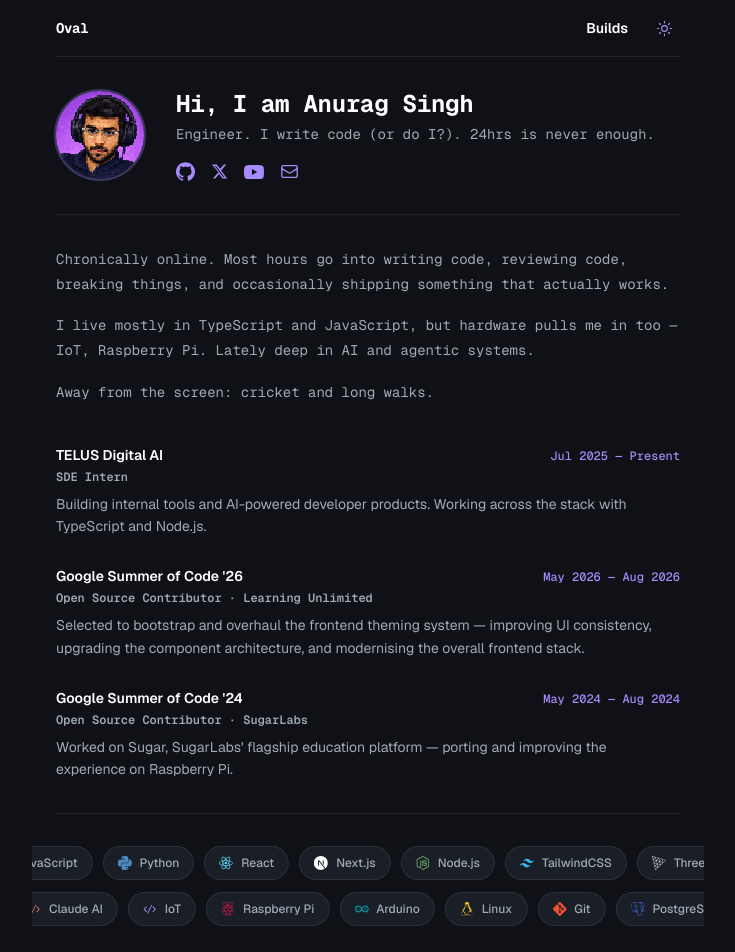
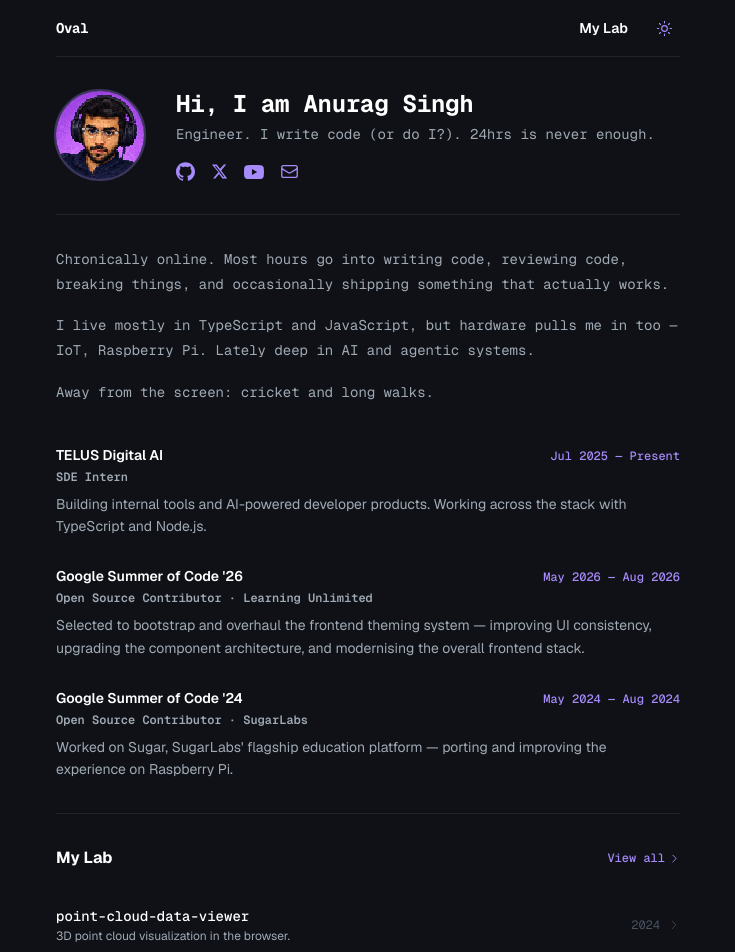
Before and after one commit to Oval17/oval-portfolio, a Next.js app: page / in a window 1280 px wide. Shown: the top 952 px of the page, without its empty margins (272-1007 px from the left). Built offline with nearby package versions, Linux system fonts and the light colour scheme.

Commit message:
feat: SVG favicon, My Lab rename, homepage lab preview section
Co-Authored-By: Claude Sonnet 4.6 <noreply@anthropic.com>

```diff
--- a/src/app/layout.tsx
+++ b/src/app/layout.tsx
@@ -12,7 +12,7 @@ export const metadata: Metadata = {
   authors: [{ name: "Anurag", url: "https://github.com/Oval17" }],
   twitter: { card: "summary", creator: "@Oval170" },
   icons: {
-    icon: "/avatar.png",
+    icon: "/favicon.svg",
   },
 };
 
--- a/src/app/page.tsx
+++ b/src/app/page.tsx
@@ -2,6 +2,7 @@ import Nav from "@/components/nav";
 import Hero from "@/components/hero";
 import About from "@/components/about";
 import TechStack from "@/components/tech-stack";
+import LabPreview from "@/components/lab-preview";
 import GithubActivity from "@/components/github-activity";
 import Footer from "@/components/footer";
 
@@ -12,6 +13,7 @@ export default function Home() {
       <main className="max-w-2xl mx-auto px-6 pb-8">
         <Hero />
         <About />
+        <LabPreview />
         <TechStack />
         <GithubActivity />
       </main>
--- a/src/app/work/page.tsx
+++ b/src/app/work/page.tsx
@@ -5,7 +5,7 @@ import { projects } from "@/lib/data";
 import type { Metadata } from "next";
 
 export const metadata: Metadata = {
-  title: "Builds — Anurag",
+  title: "My Lab — Anurag",
   description: "Everything I'm working on — projects, experiments, startups.",
 };
 
@@ -16,10 +16,10 @@ export default function WorkPage() {
       <main className="max-w-2xl mx-auto px-6 pb-8">
         <div className="py-10">
           <h1 className="text-2xl font-bold mb-2" style={{ color: "var(--text-1)", letterSpacing: "-0.02em" }}>
-            Builds
+            My Lab
           </h1>
           <p className="text-sm mb-10" style={{ color: "var(--text-2)" }}>
-            Everything I&apos;m working on — projects, experiments, startups, and whatever else grabs me.
+            Everything I am building — projects, experiments, startups, and whatever else grabs me.
           </p>
 
           <div>
--- /dev/null
+++ b/src/components/lab-preview.tsx
@@ -0,0 +1,64 @@
+import Link from "next/link";
+import { projects } from "@/lib/data";
+
+const VIOLET = "#a78bfa";
+
+export default function LabPreview() {
+  const featured = projects.slice(0, 3);
+
+  return (
+    <section className="py-8 border-t" style={{ borderColor: "var(--border)" }}>
+      <div className="flex items-center justify-between mb-6">
+        <h2 className="text-base font-bold" style={{ color: "var(--text-1)" }}>
+          My Lab
+        </h2>
+        <Link
+          href="/work"
+          className="text-xs font-mono font-medium transition-opacity hover:opacity-70 flex items-center gap-1"
+          style={{ color: VIOLET }}
+        >
+          View all
+          <svg viewBox="0 0 24 24" fill="none" stroke="currentColor" strokeWidth={2} width={11} height={11}>
+            <path strokeLinecap="round" strokeLinejoin="round" d="m8.25 4.5 7.5 7.5-7.5 7.5" />
+          </svg>
+        </Link>
+      </div>
+
+      <div className="space-y-1">
+        {featured.map((project) => (
+          <Link
+            key={project.slug}
+            href={`/work/${project.slug}`}
+            className="group flex items-center justify-between py-3 border-b transition-opacity hover:opacity-75"
+            style={{ borderColor: "var(--border)" }}
+          >
+            <div className="flex-1 min-w-0 mr-4">
+              <p
+                className="text-sm font-mono font-medium mb-0.5 group-hover:text-white transition-colors"
+                style={{ color: "var(--text-1)" }}
+              >
+                {project.name}
+              </p>
+              <p className="text-xs truncate" style={{ color: "var(--text-2)" }}>
+                {project.tagline}
+              </p>
+            </div>
+            <div className="flex items-center gap-2 flex-shrink-0">
+              <span className="text-xs font-mono" style={{ color: "var(--text-3)" }}>
+                {project.year}
+              </span>
+              <svg
+                viewBox="0 0 24 24" fill="none" stroke="currentColor" strokeWidth={1.5}
+                width={12} height={12}
+                className="transition-colors"
+                style={{ color: "var(--text-3)" }}
+              >
+                <path strokeLinecap="round" strokeLinejoin="round" d="m8.25 4.5 7.5 7.5-7.5 7.5" />
+              </svg>
+            </div>
+          </Link>
+        ))}
+      </div>
+    </section>
+  );
+}
--- a/src/components/nav.tsx
+++ b/src/components/nav.tsx
@@ -27,7 +27,7 @@ export default function Nav() {
             className="text-sm font-semibold transition-opacity hover:opacity-70"
             style={{ color: "var(--text-1)" }}
           >
-            Builds
+            My Lab
           </Link>
           {mounted && (
             <button
```
Also changed, not shown: .claude/settings.json, public/favicon.svg (added).
